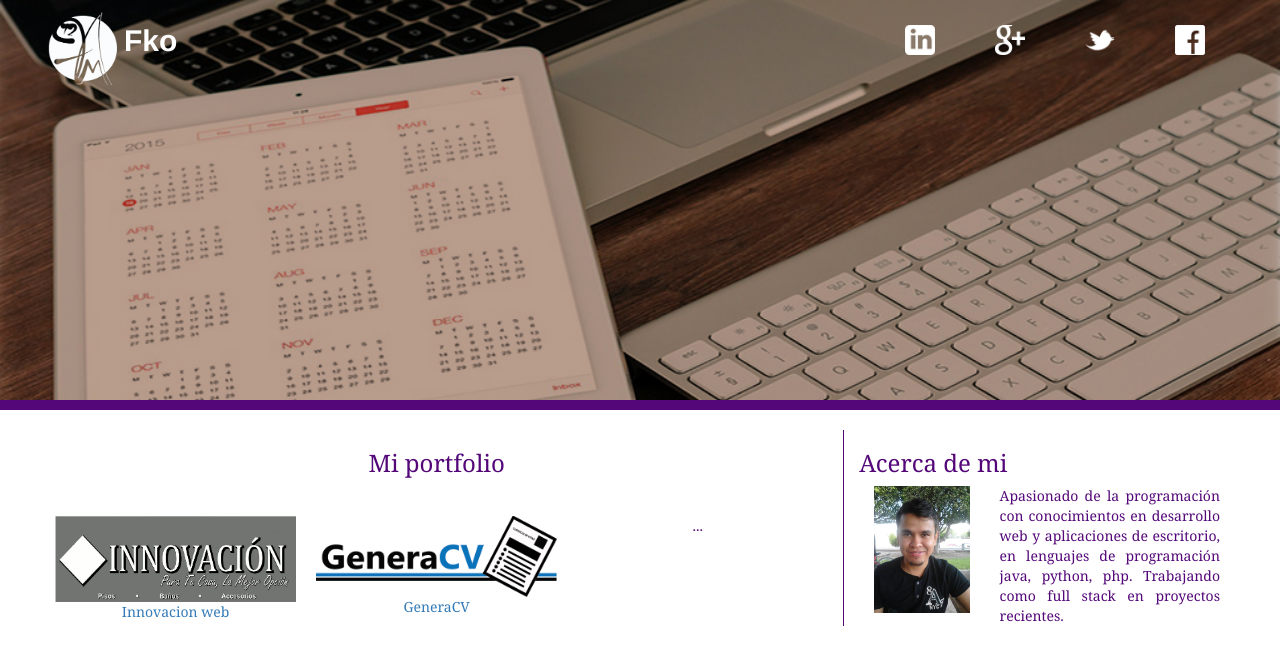
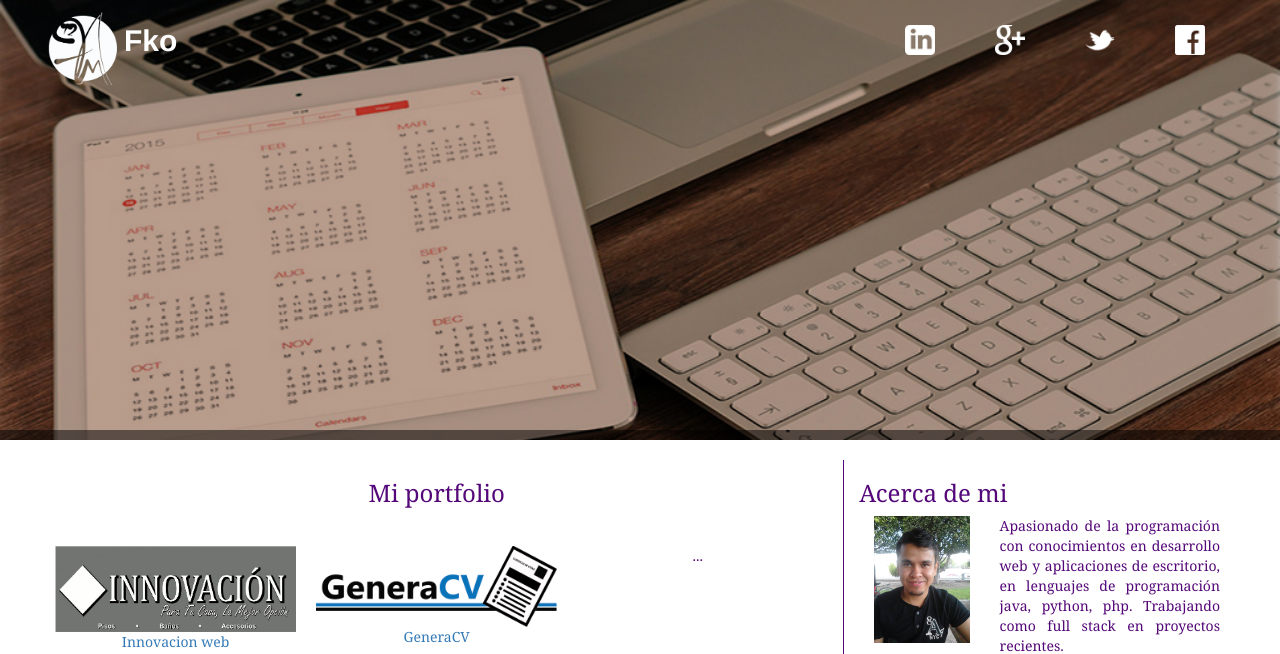
Before and after one commit to ferkojp/ferkojp.github.io, a PHP site: page / in a window 1280 px wide. Shown: the top 654 px of the page. Run offline with PHP 8.4, Linux system fonts and the light colour scheme; some libraries are stand-ins or nearby versions.

Commit message:
mod border

```diff
--- a/css/styles.css
+++ b/css/styles.css
@@ -9,11 +9,11 @@ body{
 	background-size: 100% ;
 	background-attachment: fixed;
 	border-bottom: solid;
-	border-bottom-color: rgb(84,7,120);
+	border-bottom-color: rgba(0,0,0,.5);
 	border-bottom-width: 10px;
 }
 #header-page-top{
-	margin-bottom: 400px;
+	margin-bottom: 430px;
 }
 #header-title{
 	color: white;
```
